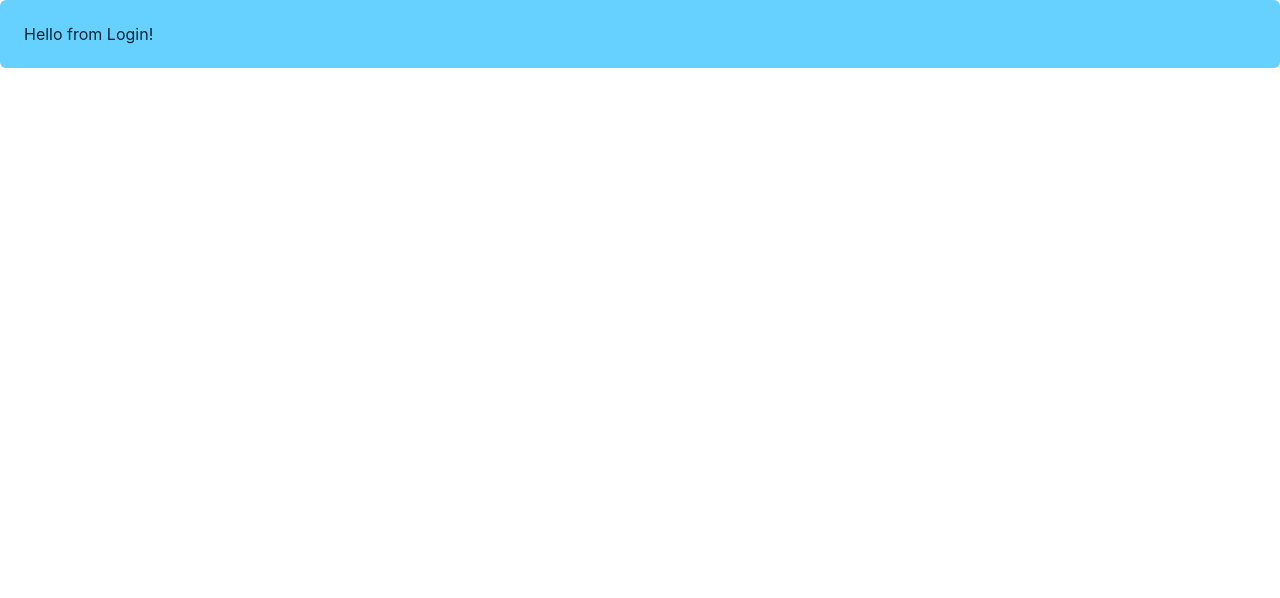
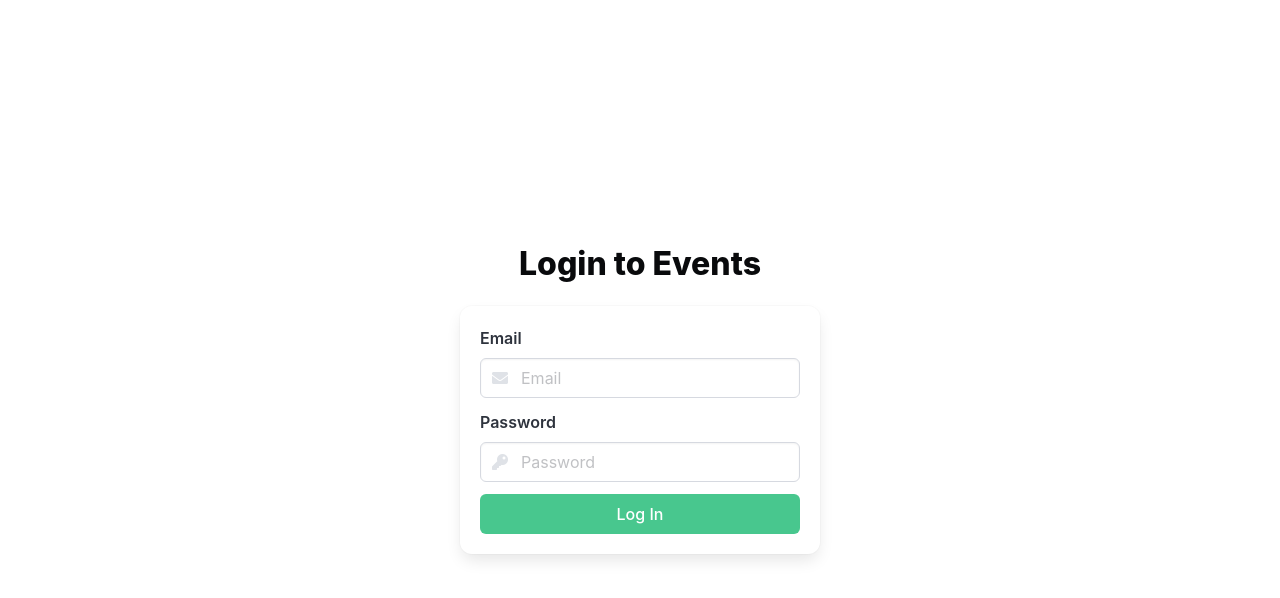
Before and after one commit to Jake-Nagle123/PlaceMarkApp, a SvelteKit app: page /login in a window 1280 px wide. Shown: the top 598 px of the page. Built offline with nearby package versions, Linux system fonts and the light colour scheme.

Commit message:
Login form and page added to show basic login page

```diff
--- a/src/routes/login/+page.svelte
+++ b/src/routes/login/+page.svelte
@@ -1,3 +1,14 @@
-<div class="notification is-info">
-  Hello from Login!
-</div>
+<script lang="ts">
+  import LoginForm from "./LoginForm.svelte";
+</script>
+
+<section class="hero is-fullheight">
+  <div class="hero-body">
+    <div class="container">
+      <div class="column is-4 is-offset-4">
+        <h3 class="title has-text-black has-text-centered">Login to Events</h3>
+        <LoginForm />
+      </div>
+    </div>
+  </div>
+</section>
--- /dev/null
+++ b/src/routes/login/LoginForm.svelte
@@ -0,0 +1,26 @@
+<script lang="ts">
+  import { goto } from "$app/navigation";
+  import Message from "$lib/ui/Message.svelte";
+  import UserCredentials from "$lib/ui/UserCredentials.svelte";
+
+  let email = $state("");
+  let password = $state("");
+  let message = $state("");
+
+  async function login() {
+    const success = false;
+    if (success) {
+      goto("/event");
+    } else {
+      message = "Error Trying to login";
+    }
+  }
+</script>
+
+<div class="box">
+  {#if message}
+    <Message {message} />
+  {/if}
+  <UserCredentials bind:email bind:password />
+  <button onclick={() => login()} class="button is-success has-text-white is-fullwidth">Log In</button>
+</div>
```
